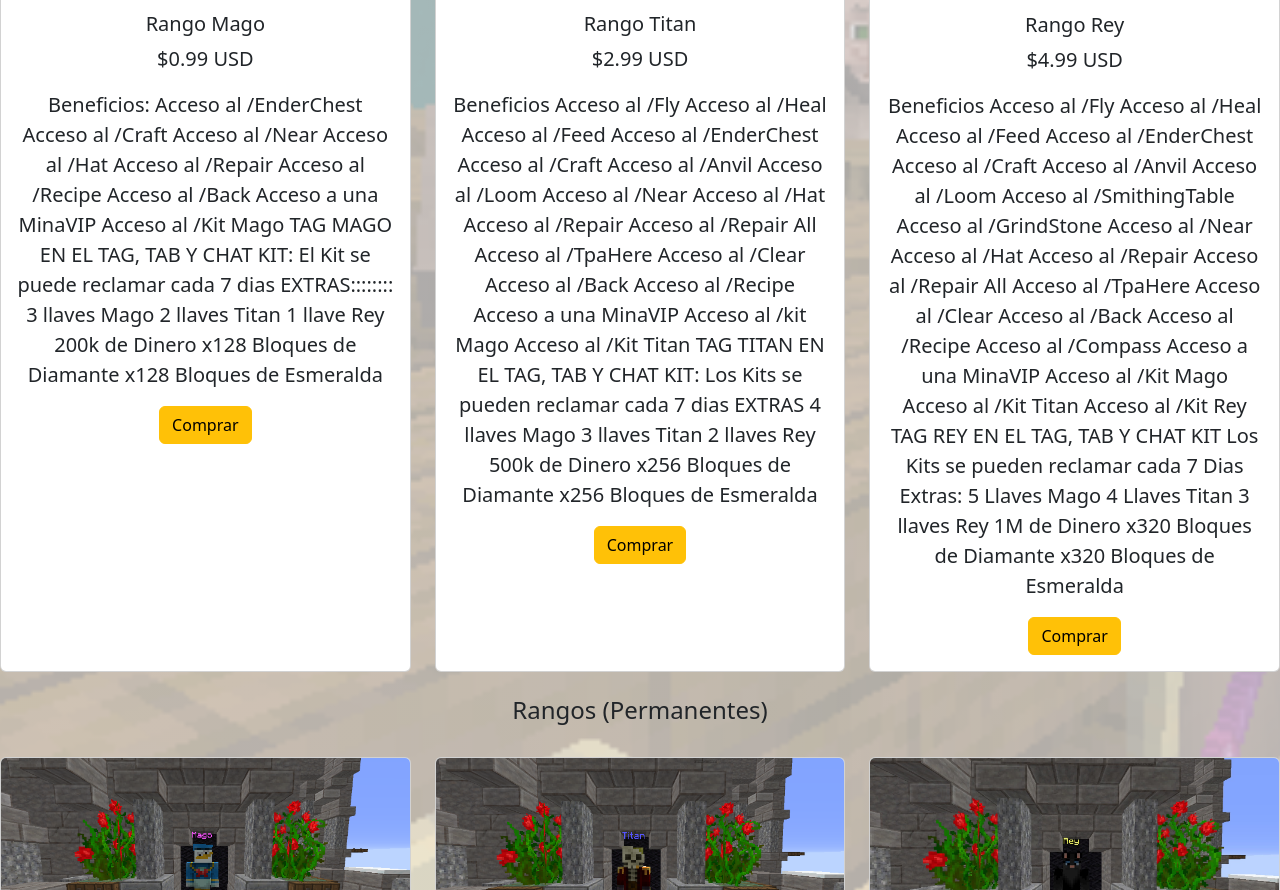
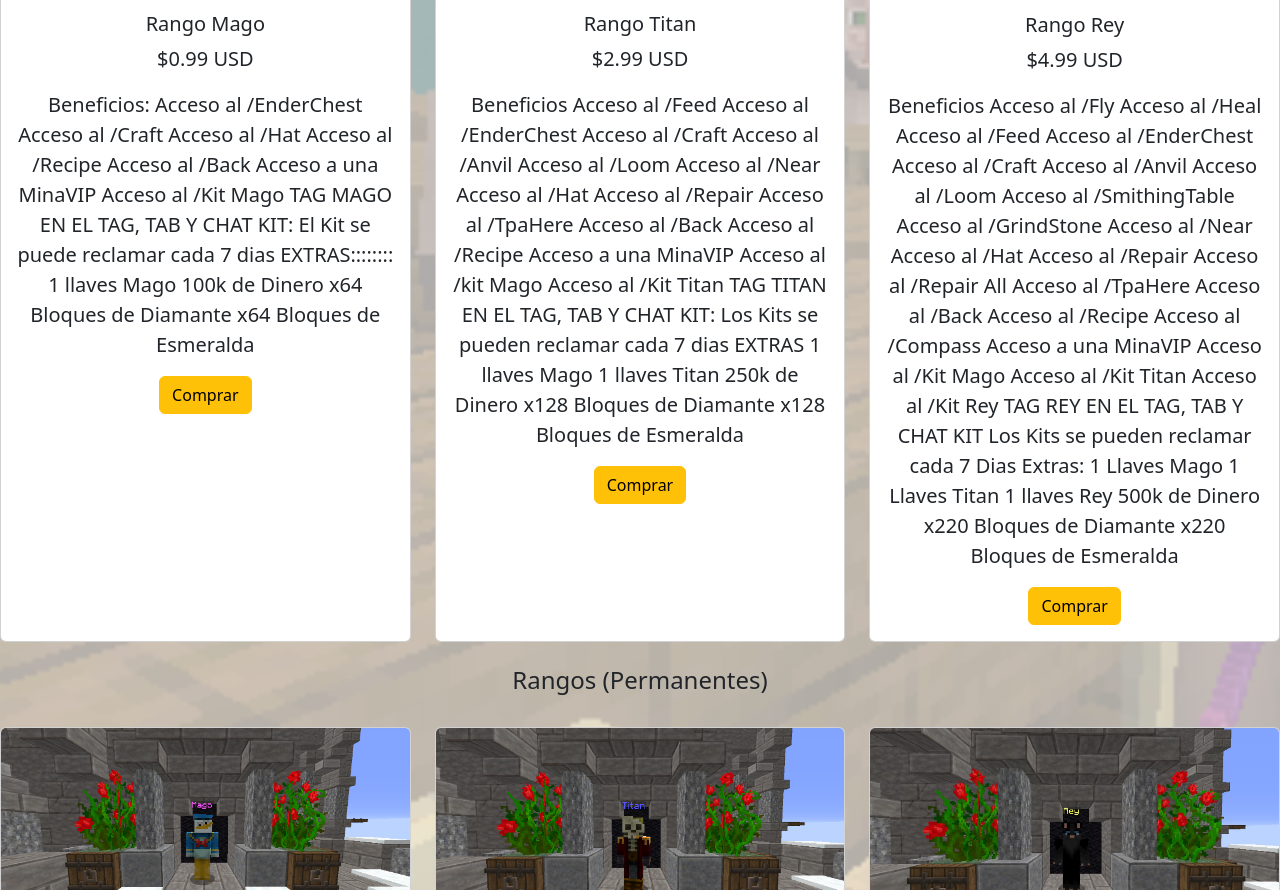
Before and after one commit to ForeverAnimado/DripWEB, a plain HTML site: page tienda.html in a window 1280 px wide. Shown: the part 1398-2288 px from the top of the page. Drawn offline with nearby package versions, Linux system fonts and the light colour scheme.

Commit message:
Nerfeo de Rangos

```diff
--- a/styles.css
+++ b/styles.css
@@ -1,6 +1,26 @@
 * {
     box-sizing: border-box;
 
+}
+
+#hero .logo:hover{
+
+}
+
+.redes-sociales .instagram{
+    padding-left: 50px;
+}
+
+.redes-sociales .twitter{
+    padding-right: 50px;
+}
+
+.redes-sociales .youtube{
+    padding-bottom: 50px;
+}
+
+iframe {
+    padding-bottom: 50px;
 }
 
 body {
--- a/tienda.html
+++ b/tienda.html
@@ -114,9 +114,7 @@
         <p class="card-text">Beneficios:
                           Acceso al /EnderChest
                           Acceso al /Craft
-                          Acceso al /Near
                           Acceso al /Hat
-                          Acceso al /Repair
                           Acceso al /Recipe
                           Acceso al /Back
                           Acceso a una MinaVIP
@@ -125,12 +123,10 @@
                           KIT:
                           El Kit se puede reclamar cada 7 dias
                           EXTRAS::::::::
-                          3 llaves Mago
-                          2 llaves Titan
-                          1 llave Rey
-                          200k de Dinero
-                          x128 Bloques de Diamante
-                          x128 Bloques de Esmeralda
+                          1 llaves Mago
+                          100k de Dinero
+                          x64 Bloques de Diamante
+                          x64 Bloques de Esmeralda
 
         </p>
         <a href="https://www.paypal.com/invoice/p/#INV2-LLLA-J2KL-QZ32-QB36" class="btn btn-warning" target="blank">Comprar</a>
@@ -145,8 +141,6 @@
         <h5 class="card-title">Rango Titan</h5>
         <p class="card-text">$2.99 USD</p>
         <p class="card-text">Beneficios
-          Acceso al /Fly
-Acceso al /Heal
 Acceso al /Feed
 Acceso al /EnderChest
 Acceso al /Craft
@@ -155,9 +149,7 @@ Acceso al /Loom
 Acceso al /Near
 Acceso al /Hat
 Acceso al /Repair
-Acceso al /Repair All
 Acceso al /TpaHere
-Acceso al /Clear
 Acceso al /Back
 Acceso al /Recipe
 Acceso a una MinaVIP
@@ -167,12 +159,11 @@ TAG TITAN EN EL TAG, TAB Y CHAT
 KIT:
 Los Kits se pueden reclamar cada 7 dias
 EXTRAS
-4 llaves Mago
-3 llaves Titan
-2 llaves Rey
-500k de Dinero
-x256 Bloques de Diamante
-x256 Bloques de Esmeralda
+1 llaves Mago
+1 llaves Titan
+250k de Dinero
+x128 Bloques de Diamante
+x128 Bloques de Esmeralda
         </p>
         <a href="https://www.paypal.com/invoice/p/#INV2-TUAW-NRKX-M8GV-YJGK" class="btn btn-warning" target="blank">Comprar</a>
       </div>
@@ -200,7 +191,6 @@ Acceso al /Hat
 Acceso al /Repair
 Acceso al /Repair All
 Acceso al /TpaHere
-Acceso al /Clear
 Acceso al /Back
 Acceso al /Recipe
 Acceso al /Compass
@@ -212,12 +202,12 @@ TAG REY EN EL TAG, TAB Y CHAT
 KIT
 Los Kits se pueden reclamar cada 7 Dias
 Extras:
-5 Llaves Mago
-4 Llaves Titan
-3 llaves Rey
-1M de Dinero
-x320 Bloques de Diamante
-x320 Bloques de Esmeralda
+1 Llaves Mago
+1 Llaves Titan
+1 llaves Rey
+500k de Dinero
+x220 Bloques de Diamante
+x220 Bloques de Esmeralda
         </p>
         <a href="https://www.paypal.com/invoice/p/#INV2-WLNS-6EBZ-RJWY-HLPX" class="btn btn-warning" target="blank">Comprar</a>
       </div>
```
Also changed, not shown: index.html (+1 -1 lines), IMG/descarga.gif (added), 1 other file.
